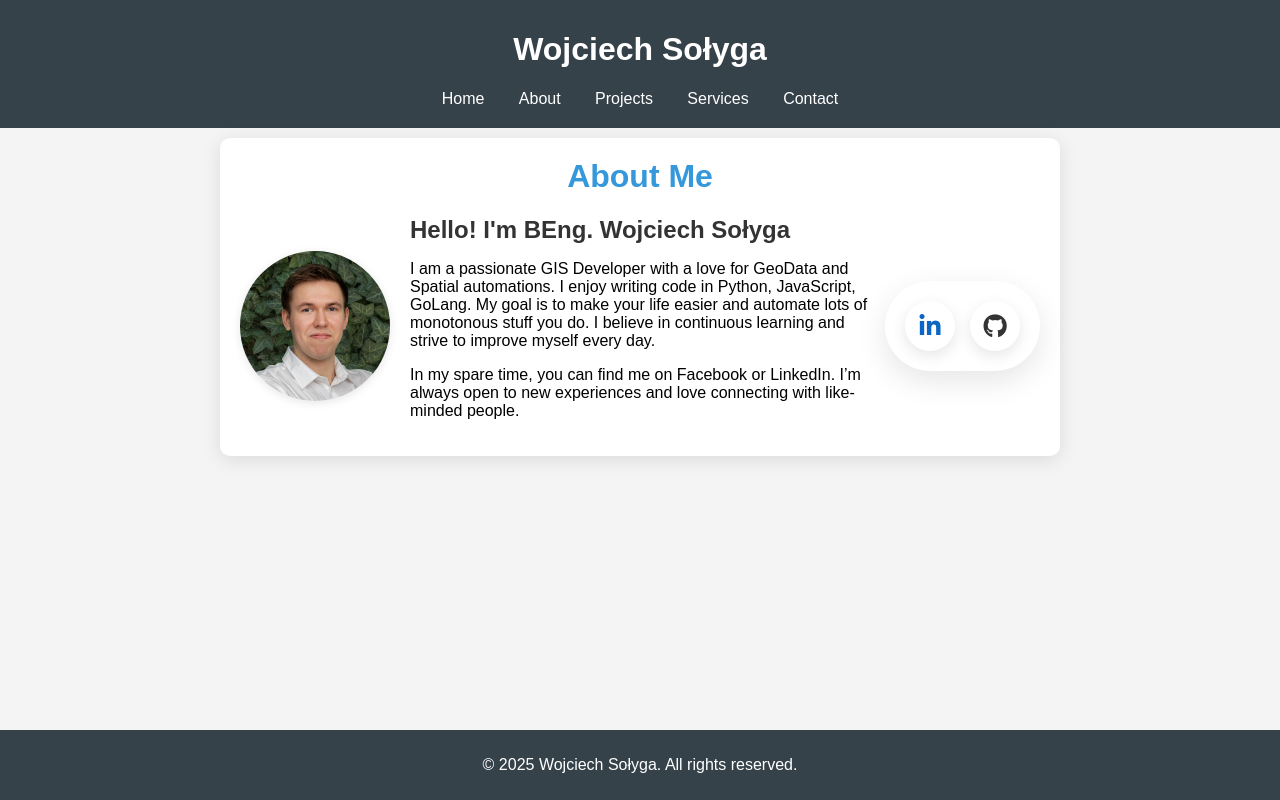
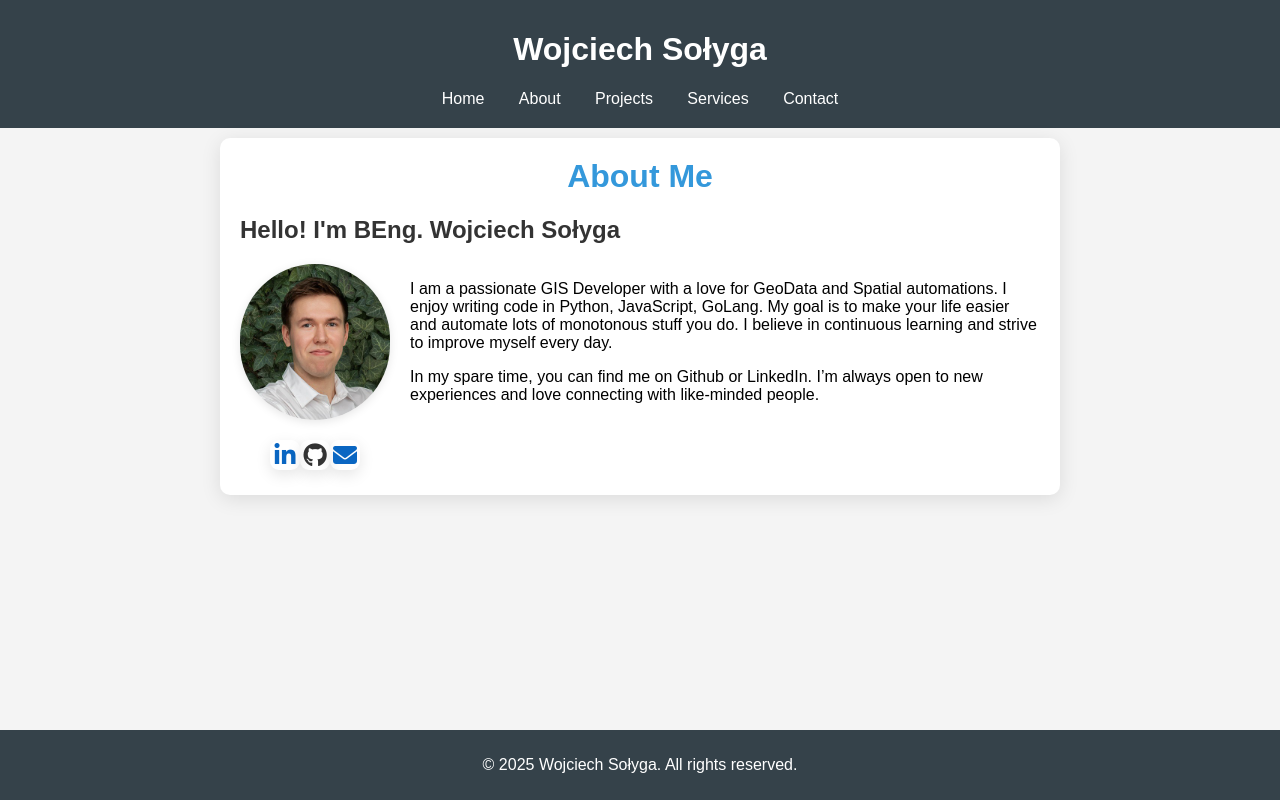
Before and after one commit to wojtek19022/wojtek19022.github.io, a website: page about_page/about.html in a window 1280 px wide. Drawn offline with nearby package versions, Linux system fonts and the light colour scheme.

Commit message:
Added final look of about page with social media

```diff
--- a/about_page/about.html
+++ b/about_page/about.html
@@ -26,9 +26,10 @@
             <h1>About Me</h1>
         </header>
         <section class="profile">
+            <h2>Hello! I'm BEng. Wojciech Sołyga</h2>
+            <div class="content">
                 <img src="../images/my_profile_img.jpg" alt="My Profile Image" class="profile-img">
-            <div class="description">
-                <h2>Hello! I'm BEng. Wojciech Sołyga</h2>
+                <div class="message">
                     <p>
                         I am a passionate GIS Developer with a love for GeoData and Spatial automations.
                         I enjoy writing code in Python, JavaScript, GoLang.
@@ -36,17 +37,23 @@
                         I believe in continuous learning and strive to improve myself every day.
                     </p>
                     <p>
-                    In my spare time, you can find me on Facebook or LinkedIn.
+                        In my spare time, you can find me on Github or LinkedIn.
                         I’m always open to new experiences and love connecting with like-minded people.
                     </p>
                 </div>
+            </div>
             <div class="socials">
+                <div class="socials-bar">
                     <a target="_blank" href="https://www.linkedin.com/in/wojciech-solyga/" class="social-link linkedin" data-platform="LinkedIn">
                         <i class="fab fa-linkedin-in"></i>
                     </a>
                     <a target="_blank" href="https://github.com/wojtek19022" class="social-link github" data-platform="GitHub">
                         <i class="fab fa-github"></i>
                     </a>
+                    <a target="_blank" href="mailto:wojciech.solyga2@gmail.com" class="social-link mail" data-platform="Mail">
+                        <i class="fa-solid fa-envelope"></i>
+                    </a>
+                </div>
             </div>
         </section>
     </div>
--- a/about_page/about_style.css
+++ b/about_page/about_style.css
@@ -3,10 +3,10 @@ body {
     font-family: Arial, sans-serif;
     background-color: #f4f4f4;
     margin: 0;
-    /* padding: 20px; */
 }
 
 .container {
+    position: relative;
     max-width: 800px;
     margin: auto;
     margin-top: 10px;
@@ -24,62 +24,69 @@ body {
 }
 
 .profile {
-    display: flex;
-    align-items: center;
-    margin-top: 20px;
+    top: 0;
 }
 
-.profile-img {
-    width: 150px; /* Adjust as needed */
+.profile .profile-img {
+    top: 150px;
+    width: 150px; /*Adjust as needed*/
     height: auto;
-    border-radius: 75px; /* Circular image */
+    border-radius: 75px; /*Circular image*/
     margin-right: 20px;
     box-shadow: 0 2px 10px rgba(0, 0, 0, 0.1);
 }
 
-.description {
-    flex: 1;
+.content {
+    top: 0px;
+    display: flex;
+    width: fit-content;
 }
 
-h2 {
-    margin: 0;
+.profile h2 {
+    top: 50px;
     color: #333;
 }
 
-.p {
-    color: #666;
-    line-height: 1.6;
+.content .message {
+    display: block;
+    top: 1;
 }
 
-.social-link {
-    position: relative;
-    width: 50px;
-    height: 50px;
-    border-radius: 50%;
+.socials .social-link {
+    top: 200px;
+    width: 30px;
+    height: 30px;
+    border-radius: 30%;
     display: flex;
     justify-content: center;
     align-items: center;
     text-decoration: none;
-    /* color: white; */
     font-size: 24px;
     transition: all 0.3s ease;
     box-shadow: 0 5px 15px rgba(0, 0, 0, 0.1);
 }
 
+.socials .socials-bar {
+    display: flex;
+}
+
+
 .socials {
     display: flex;
+    margin-top: 15px;
+    margin-left: 25px;
     gap: 15px;
-    padding: 20px;
-    /* background: white; */
-    border-radius: 50px;
-    box-shadow: 0 10px 30px rgba(0, 0, 0, 0.1);
+    padding: 5px;
+    border-radius: 10px;
+    width: fit-content;
 }
 
+.mail { color: #0a66c2; }
 .linkedin { color: #0a66c2; }
 .github { color: #333333; }
 
 /* Animation effects */
 .social-link:hover {
     transform: translateY(-5px);
-    box-shadow: 0 10px 20px rgba(0, 0, 0, 0.2);
+    box-shadow: 0 10px 10px rgba(0, 0, 0, 0.2);
 }
```
Lines whose indentation alone changed are shown as unchanged.
